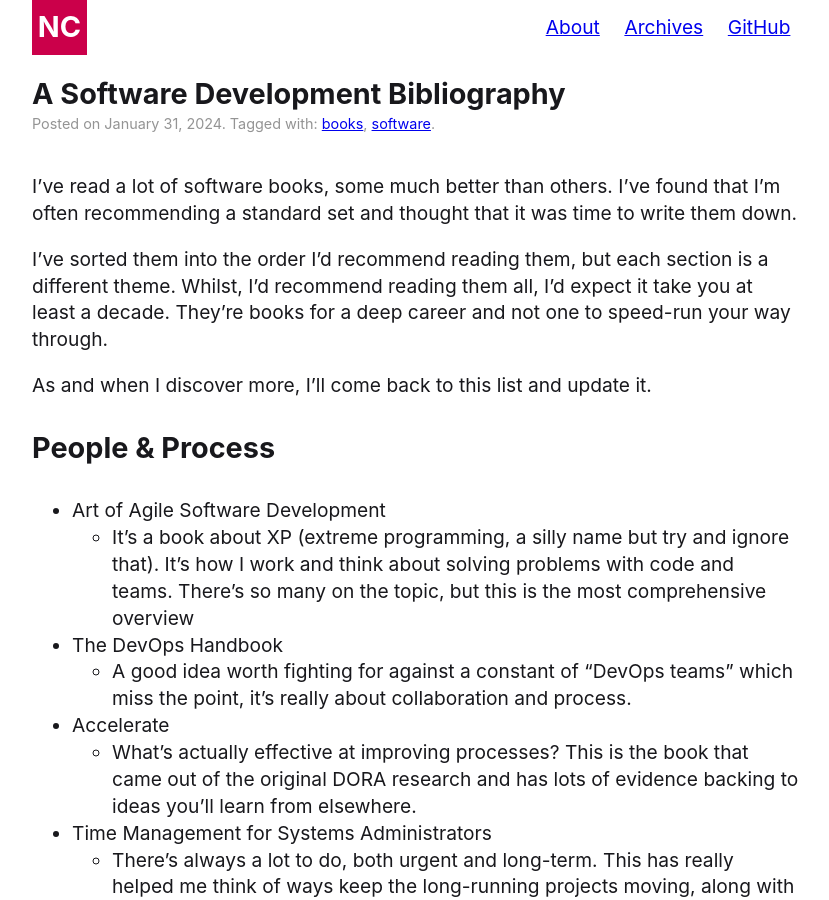
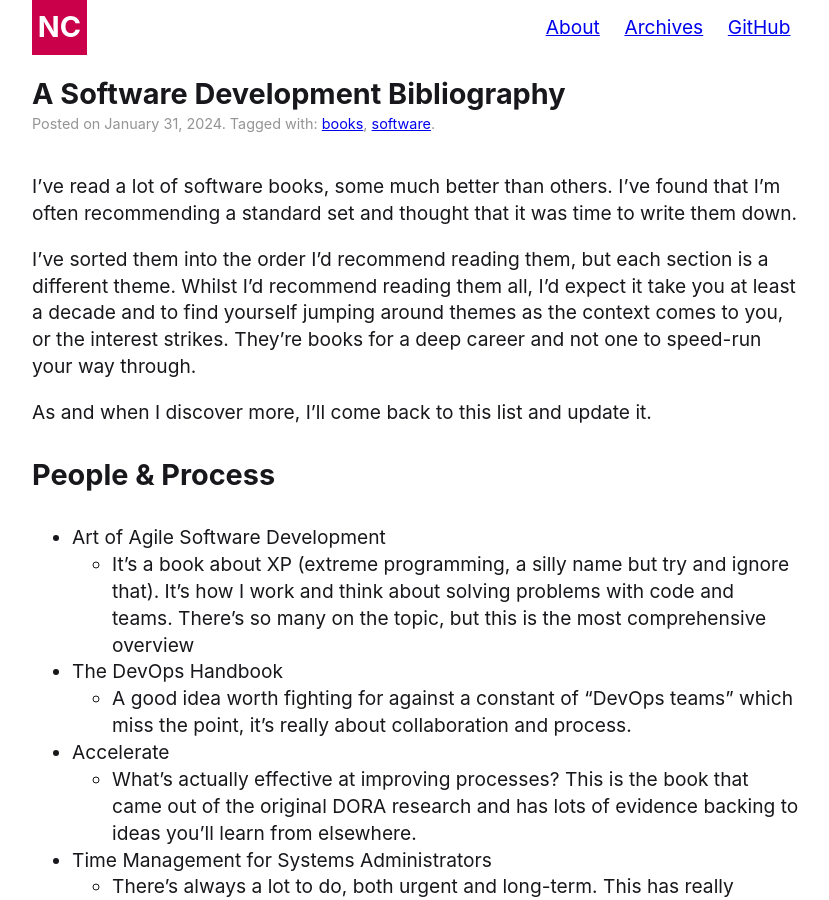
Before and after one commit to nickcharlton/site, a Jekyll site: the page built from _posts/2024-01-31-software-development-bibliography.md, in a window 1280 px wide and 900 px high. Shown: the whole window, without its empty margins (224-1053 px from the left). Built offline with Jekyll 4.4.1, drawn with Linux system fonts in a browser that asks for light colours.

Commit message:
Clarify reading expectations

```diff
--- a/_posts/2024-01-31-software-development-bibliography.md
+++ b/_posts/2024-01-31-software-development-bibliography.md
@@ -8,9 +8,10 @@ that I'm often recommending a standard set and thought that it was time to
 write them down.
 
 I've sorted them into the order I'd recommend reading them, but each section is
-a different theme. Whilst, I'd recommend reading them all, I'd expect it take
-you at least a decade. They're books for a deep career and not one to speed-run
-your way through.
+a different theme. Whilst I'd recommend reading them all, I'd expect it take
+you at least a decade and to find yourself jumping around themes as the context
+comes to you, or the interest strikes. They're books for a deep career and not
+one to speed-run your way through.
 
 As and when I discover more, I'll come back to this list and update it.
 
```
